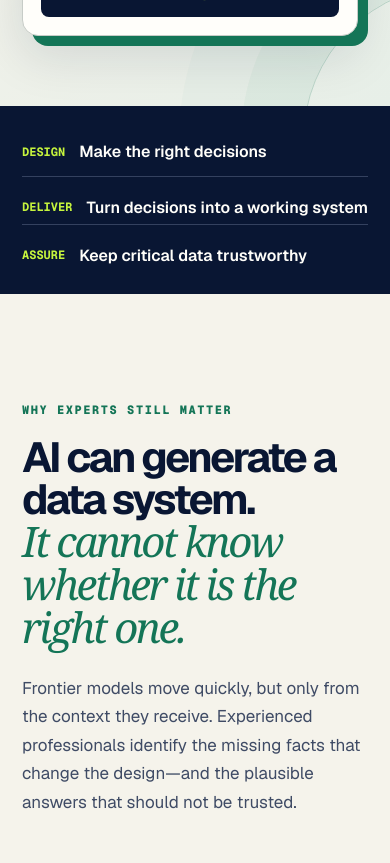
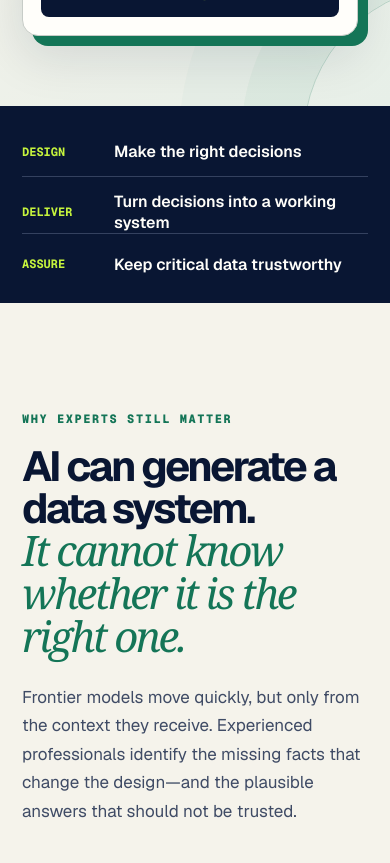
Before and after one commit to dr-birdkiwi/data-architecture-delivery-kit-site, a Next.js app: page /data-architecture-delivery-kit-site/ in a window 390 px wide. Shown: the part 1520-2383 px from the top of the page. Built offline with nearby package versions, Linux system fonts and the light colour scheme.

Commit message:
Align homepage promise strip

```diff
--- a/app/globals.css
+++ b/app/globals.css
@@ -66,7 +66,7 @@ h1 em, h2 em { color: var(--green); font-family: Georgia, serif; font-weight: 40
 .preview-divider { position: relative; margin: 11px 0 18px; border-top: 1px solid var(--line); }.preview-divider span { position: relative; top: -8px; padding-right: 8px; background: var(--white); color: #687281; font: 700 11px var(--font-geist-mono); letter-spacing: .07em; }
 .missed-grid { display: grid; grid-template-columns: repeat(3, 1fr); gap: 8px; }.missed-grid article { min-height: 132px; padding: 14px; display: flex; flex-direction: column; border: 1px solid var(--line); border-radius: 8px; background: #f7f8f3; }.missed-grid i { color: var(--green); font: normal 750 12px var(--font-geist-mono); }.missed-grid strong { margin-top: auto; font-size: 16px; }.missed-grid small { margin-top: 6px; color: #596474; font-size: 14px; line-height: 1.45; }
 .preview-result { margin-top: 12px; padding: 15px; display: flex; align-items: center; justify-content: center; gap: 11px; border-radius: 8px; color: #d5dbe6; background: var(--navy); font-size: 14px; }.preview-result i { color: var(--lime); font-style: normal; }.preview-result b { color: var(--lime); }
-.promise-strip { padding: 30px 6vw; display: grid; grid-template-columns: repeat(3, 1fr); color: var(--white); background: var(--navy); }.promise-strip div { min-height: 48px; padding-left: 30px; display: flex; align-items: center; gap: 14px; border-left: 1px solid #34415f; }.promise-strip div:first-child { padding-left: 0; border-left: 0; }.promise-strip span { color: var(--lime); font: 700 12px var(--font-geist-mono); }.promise-strip strong { font-size: 16px; font-weight: 590; }
+.promise-strip { padding: 30px 6vw; display: grid; grid-template-columns: repeat(3, 1fr); color: var(--white); background: var(--navy); }.promise-strip div { min-height: 48px; padding: 0 30px; display: grid; grid-template-columns: 76px minmax(0, 1fr); align-items: center; column-gap: 16px; border-left: 1px solid #34415f; }.promise-strip div:first-child { border-left: 0; }.promise-strip span { color: var(--lime); font: 700 12px var(--font-geist-mono); }.promise-strip strong { font-size: 16px; font-weight: 590; }
 .home-section { padding: 108px 6vw; }.section-intro { max-width: 920px; }.section-intro > p { max-width: 680px; margin: 25px 0 0; color: var(--ink-soft); font-size: 17px; line-height: 1.68; }
 .solution-preview-grid { margin-top: 48px; display: grid; grid-template-columns: repeat(3, 1fr); border-top: 1px solid #c7cbc6; border-left: 1px solid #c7cbc6; }.solution-preview-grid > * { min-height: 250px; padding: 28px; display: flex; flex-direction: column; border-right: 1px solid #c7cbc6; border-bottom: 1px solid #c7cbc6; transition: background .18s ease, transform .18s ease; }.solution-preview-grid a:hover { z-index: 2; background: var(--white); box-shadow: inset 0 4px 0 var(--lime); transform: translateY(-4px); }.solution-preview-grid > * > span { color: var(--green); font: 750 12px var(--font-geist-mono); }.solution-preview-grid h3 { margin: auto 0 11px; font-size: 24px; letter-spacing: -.035em; }.solution-preview-grid p { margin: 0; color: var(--ink-soft); font-size: 16px; line-height: 1.58; }.solution-preview-grid b { margin-top: 22px; color: var(--green); font-size: 14px; }
 .mistake-section { padding: 100px 6vw; display: grid; grid-template-columns: .9fr 1.1fr; gap: 8vw; color: var(--white); background: var(--green); }.mistake-section h2 { max-width: 700px; }.mistake-section h2 em { color: var(--lime); }.mistake-list { border-top: 1px solid rgba(255,255,255,.3); }.mistake-list article { padding: 24px 0; display: grid; grid-template-columns: 160px 1fr; gap: 22px; border-bottom: 1px solid rgba(255,255,255,.3); }.mistake-list span { color: var(--lime); font-weight: 700; }.mistake-list p { margin: 0; color: #d5ebe2; font-size: 16px; line-height: 1.6; }
@@ -195,7 +195,7 @@ h1 em, h2 em { color: var(--green); font-family: Georgia, serif; font-weight: 40
   h1 { font-size: 50px; }.home-hero, .page-hero, .home-section, .mistake-section, .home-cta, .solution-cards, .brownfield-note, .next-page, .process-shell, .question-example, .context-states, .package-preview, .deliverable-grid, .honesty-band, .method-section, .expert-demo, .evidence-section, .benchmark-band, .repo-cta { padding-left: 22px; padding-right: 22px; }
   .home-hero { min-height: auto; padding-top: 65px; padding-bottom: 70px; }.hero-copy > p, .page-hero > p { font-size: 16px; }.actions { display: grid; }.button { width: 100%; }.micro-proof { align-items: flex-start; flex-direction: column; }.micro-proof span { display: none; }
   .decision-preview { padding: 18px; margin-right: 10px; box-shadow: 10px 10px 0 var(--green), 0 20px 50px rgba(9,22,51,.12); }.decision-preview:before { top: -17px; right: 16px; font-size: 10px; }.preview-top { padding-top: 24px; }.preview-top b { display: none; }.decision-preview blockquote { font-size: 21px; }.missed-grid { grid-template-columns: 1fr; }.missed-grid article { min-height: 95px; }.preview-result { align-items: stretch; flex-direction: column; text-align: center; }
-  .promise-strip { grid-template-columns: 1fr; padding: 22px; }.promise-strip div, .promise-strip div:nth-child(3) { padding: 14px 0 0; border-top: 1px solid #34415f; border-left: 0; }.promise-strip div:first-child { padding-top: 0; border-top: 0; }
+  .promise-strip { grid-template-columns: 1fr; padding: 22px; }.promise-strip div, .promise-strip div:nth-child(3) { padding: 14px 0 0; grid-template-columns: 76px minmax(0, 1fr); border-top: 1px solid #34415f; border-left: 0; }.promise-strip div:first-child { padding-top: 0; border-top: 0; }
   .solution-preview-grid, .solution-cards, .deliverable-grid { grid-template-columns: 1fr; }.solution-preview-grid > * { min-height: 230px; }.solution-cards > article { min-height: 480px; padding: 23px; }
   .mistake-list article { grid-template-columns: 1fr; gap: 8px; }.next-page, .repo-cta { grid-template-columns: 1fr; }.next-page .button, .repo-cta .button { margin-top: 16px; }
   .page-hero { min-height: 500px; padding-top: 75px; padding-bottom: 70px; }.process-line article { grid-template-columns: 38px 1fr; gap: 12px; }.question-example > article { padding: 20px; margin-right: 10px; box-shadow: 9px 9px 0 var(--green); }.state-grid { grid-template-columns: 1fr 1fr; }
```
